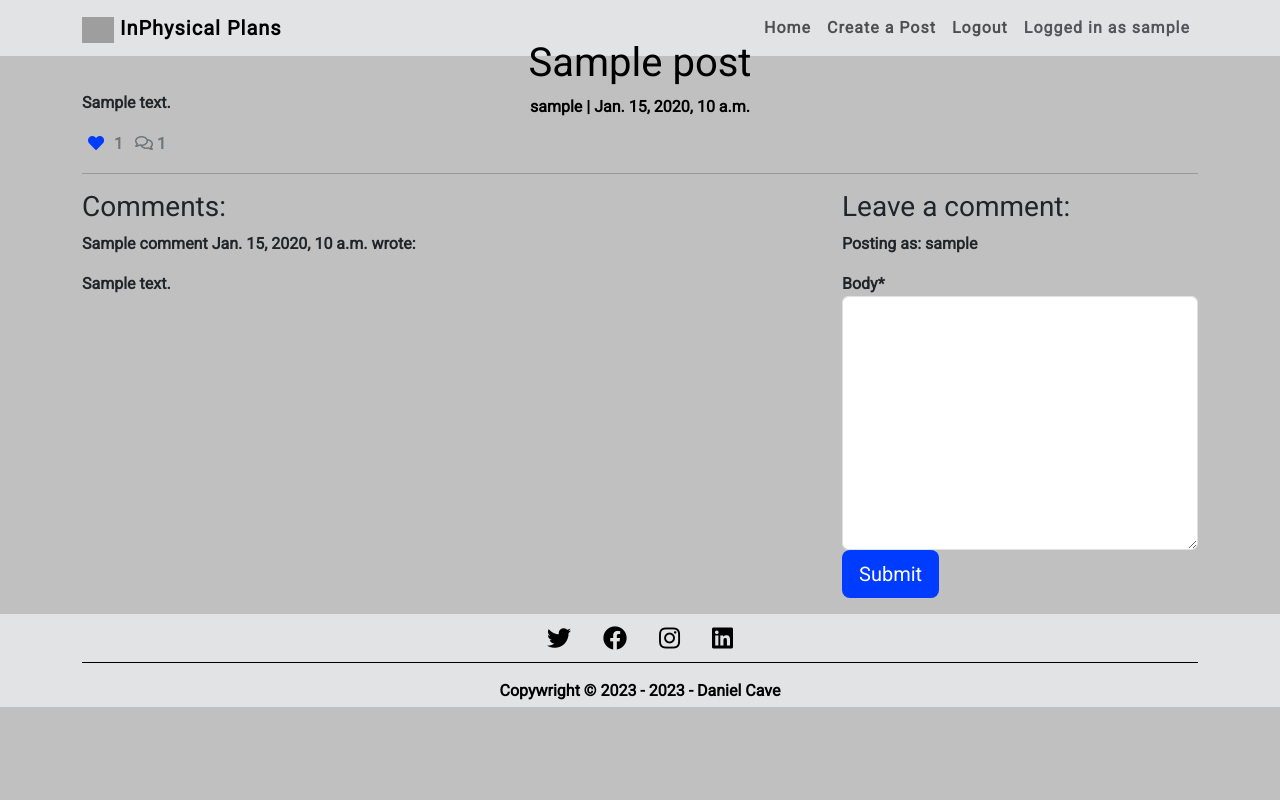
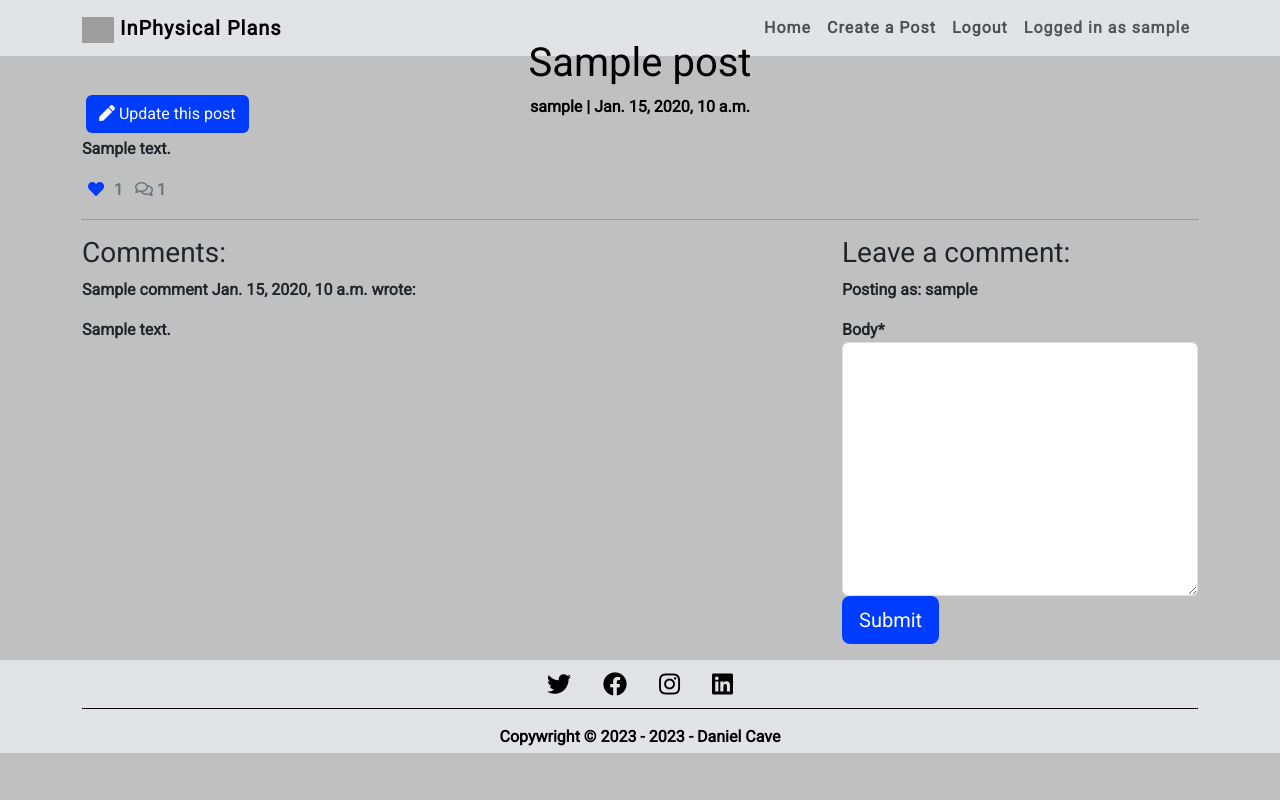
Before and after one commit to danieljcave/inphysical-plans, a Django app: a page that uses templates/blog_post.html in a window 1280 px wide. Run offline with Django 3.2, Linux system fonts and the light colour scheme; a user stored in the database is signed in; tables that the repository leaves empty hold one stand-in row (values such as "Sample post"); some libraries are stand-ins or nearby versions; grey boxes are pictures that could not be loaded.

Commit message:
Add an option for author of the post to update the title image or content. To check that the user that is updating the post using loginrequired mixing and users passes test mixen so no other user or guest can edit a post that he/she did not create

```diff
--- a/blog/urls.py
+++ b/blog/urls.py
@@ -7,4 +7,6 @@ urlpatterns = [
     path('<slug:slug>/', views.BlogPost.as_view(), name='blog_post'),
     path('like/<slug:slug>', views.LikePost.as_view(), name='post_like'),
     path('post/add/', views.CreatePost.as_view(), name="add_post"),
+    path('<slug:slug>/update/', views.UpdatePost.as_view(),
+         name='post_update'),
 ]
--- a/blog/views.py
+++ b/blog/views.py
@@ -1,6 +1,6 @@
 from django.shortcuts import render, get_object_or_404, reverse
 from django.views import generic, View
-from django.contrib.auth.mixins import LoginRequiredMixin
+from django.contrib.auth.mixins import LoginRequiredMixin, UserPassesTestMixin
 from .models import Post, Comment
 from django.http import HttpResponseRedirect
 from .forms import CommentForm, PostForm
@@ -62,6 +62,22 @@ class CreatePost(LoginRequiredMixin, generic.CreateView):
         return super().form_valid(form)
 
 
+class UpdatePost(LoginRequiredMixin, UserPassesTestMixin, generic.UpdateView):
+    model = Post
+    template_name = 'post_update.html'
+    form_class = PostForm
+
+    def form_valid(self, form):
+        form.instance.author = self.request.user
+        return super().form_valid(form)
+
+    def test_func(self):
+        post = self.get_object()
+        if self.request.user == post.author:
+            return True
+        return False
+
+
 class LikePost(LoginRequiredMixin, View):
 
     def post(self, request, slug, *args, **kwargs):
--- a/templates/blog_post.html
+++ b/templates/blog_post.html
@@ -15,6 +15,16 @@
         </div>
     </div>
 </div>
+{% if request.user == post.author %}
+<div class="container">
+    <div class="row">
+        <div class="col-xl-4">
+            <a href="{% url 'post_update' post.slug %}" class="btn btn-signup m-1"><i class="fas fa-pen"></i> Update
+                this post</a>
+        </div>
+    </div>
+</div>
+{% endif %}
 
 <div class="container">
     <div class="row">
```
Also changed, not shown: templates/post_update.html (+29 -0 lines).
